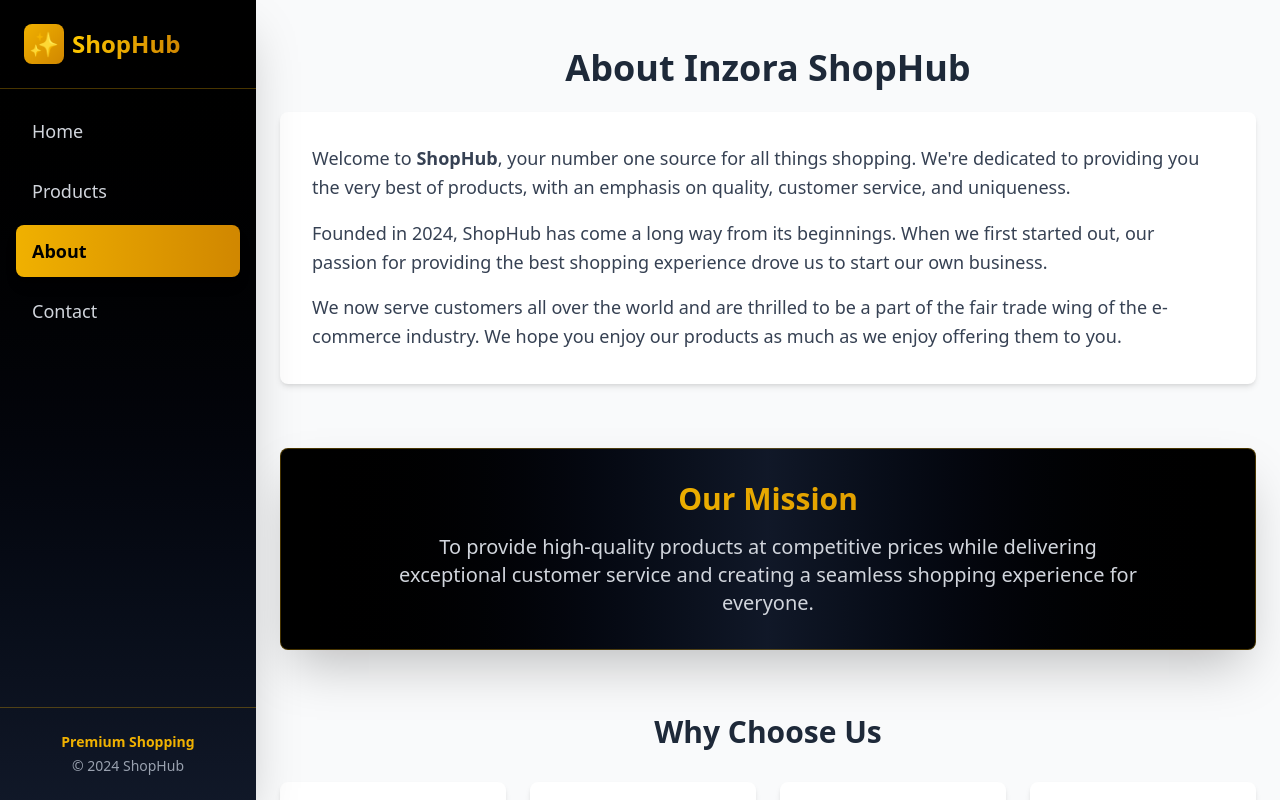
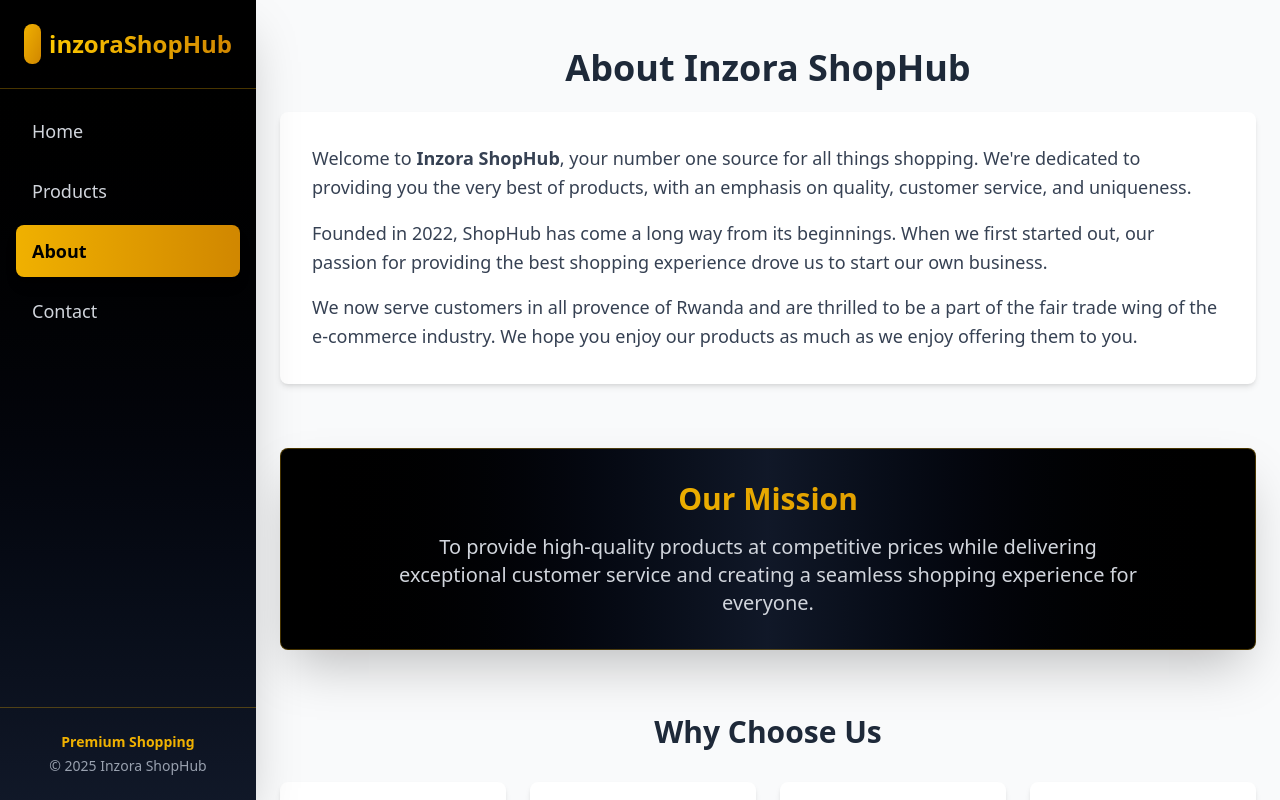
Before and after one commit to gihozo-elyse/movie-explorer, a React (Vite) app: page /about in a window 1280 px wide. Shown: the top 800 px of the page. Built offline with nearby package versions, Linux system fonts and the light colour scheme.

Commit message:
i changed same content in bout

```diff
--- a/src/components/Navbar.jsx
+++ b/src/components/Navbar.jsx
@@ -52,10 +52,10 @@ function Navbar() {
           <div className="p-6 border-b border-yellow-500/30">
             <Link to="/" className="flex items-center space-x-2" onClick={() => setIsOpen(false)}>
               <div className="w-10 h-10 bg-gradient-to-br from-yellow-500 to-yellow-600 rounded-lg flex items-center justify-center">
-                <span className="text-2xl">✨</span>
+                <span className="text-2xl"></span>
               </div>
               <h1 className="text-2xl font-bold bg-gradient-to-r from-yellow-400 to-yellow-600 bg-clip-text text-transparent">
-                ShopHub
+                inzoraShopHub
               </h1>
             </Link>
           </div>
@@ -112,7 +112,7 @@ function Navbar() {
           <div className="p-6 border-t border-yellow-500/30">
             <div className="text-sm text-gray-400 text-center">
               <p className="font-semibold text-yellow-500 mb-1">Premium Shopping</p>
-              <p>&copy; 2024 ShopHub</p>
+              <p>&copy; 2025 Inzora ShopHub</p>
             </div>
           </div>
         </div>
--- a/src/pages/About.jsx
+++ b/src/pages/About.jsx
@@ -36,16 +36,16 @@ function About() {
           </h1>
           <div className="bg-white rounded-lg shadow-md p-8">
             <p className="text-lg text-gray-700 mb-4 leading-relaxed">
-              Welcome to <strong>ShopHub</strong>, your number one source for all things shopping.
+              Welcome to <strong>Inzora ShopHub</strong>, your number one source for all things shopping.
               We're dedicated to providing you the very best of products, with an emphasis on quality,
               customer service, and uniqueness.
             </p>
             <p className="text-lg text-gray-700 mb-4 leading-relaxed">
-              Founded in 2024, ShopHub has come a long way from its beginnings. When we first started out,
+              Founded in 2022, ShopHub has come a long way from its beginnings. When we first started out,
               our passion for providing the best shopping experience drove us to start our own business.
             </p>
             <p className="text-lg text-gray-700 leading-relaxed">
-              We now serve customers all over the world and are thrilled to be a part of the fair trade wing
+              We now serve customers in all provence of Rwanda and are thrilled to be a part of the fair trade wing
               of the e-commerce industry. We hope you enjoy our products as much as we enjoy offering them to you.
             </p>
           </div>
```
